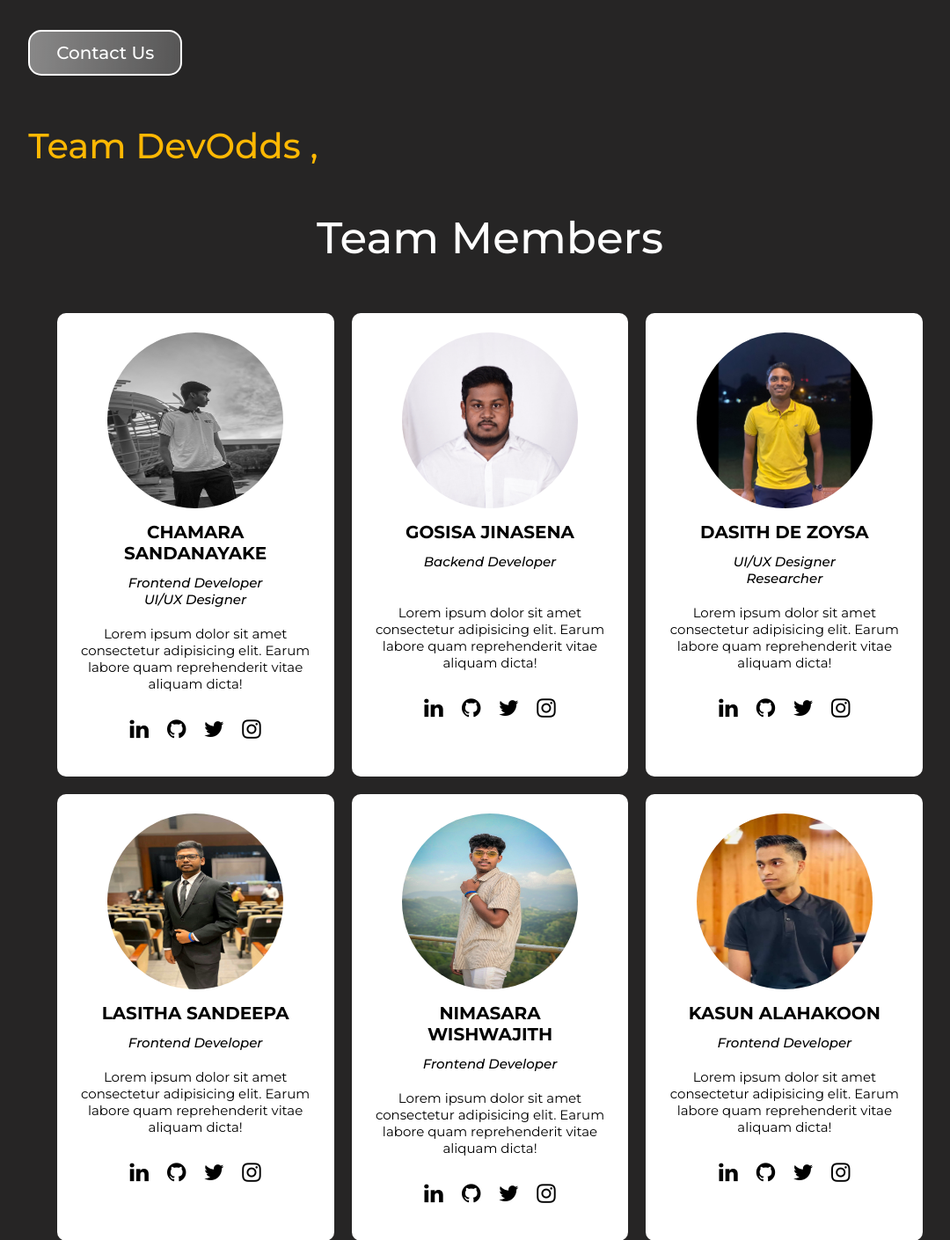
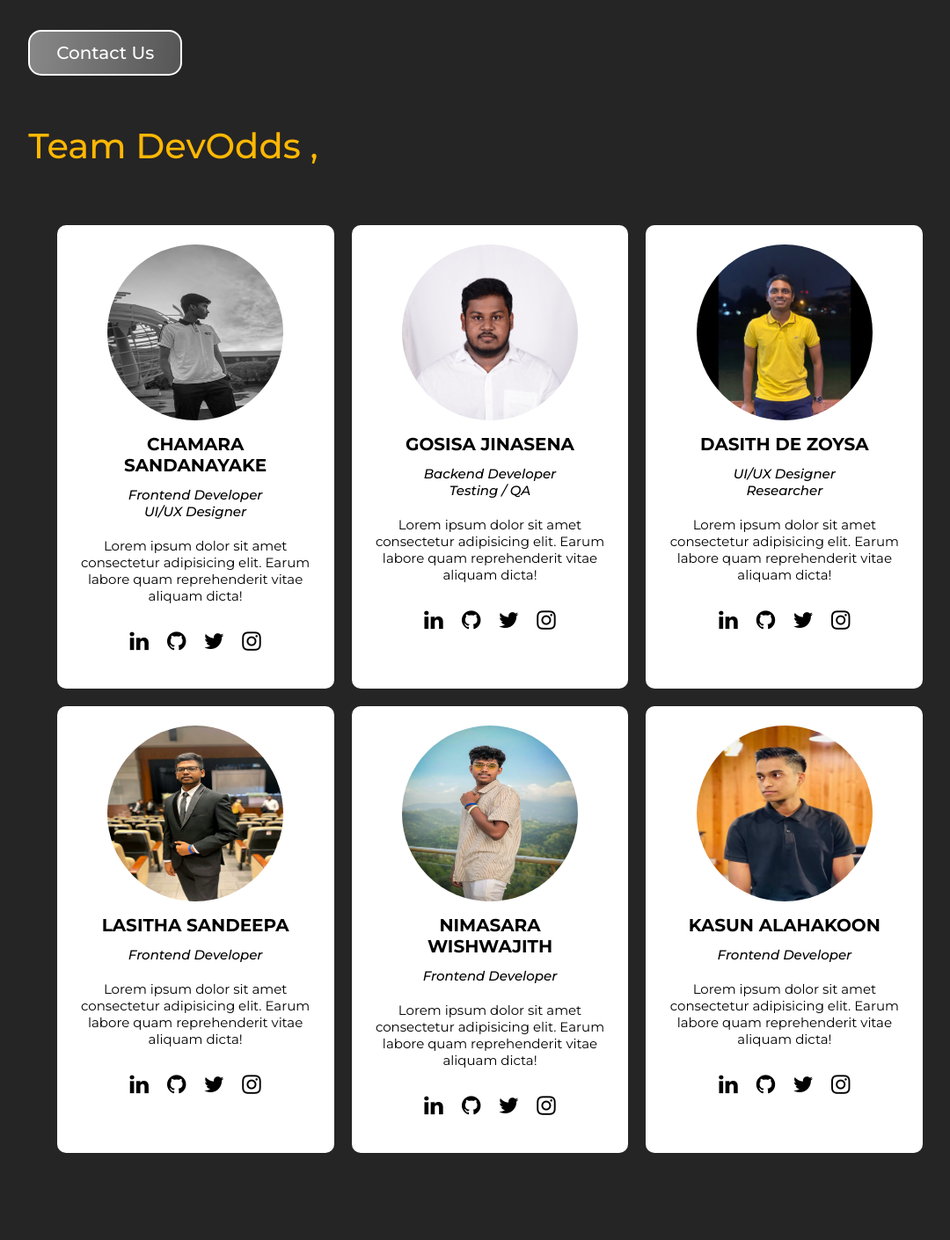
Before and after one commit to scssandanayake/wildlifesrilanka-web-project, a PHP site: page /pages/contactUs.html in a window 1280 px wide. Shown: the part 683-2093 px from the top of the page at 88% size, without its empty margins (83-1163 px from the left). Run offline with PHP 8.4, Linux system fonts and the light colour scheme; some web fonts are replaced.

Commit message:
did some changes

```diff
--- a/pages/contactUs.css
+++ b/pages/contactUs.css
@@ -129,13 +129,13 @@
     text-align: center;
 }
 
-.header-team{
+/* .header-team{
     padding-top: 30px;
     color: rgb(255, 255, 255);
     font-size: 20px;
     margin: auto;
     line-height: 50px;
-}
+} */
 
 .sub-container {
     max-width: 1400px;
--- a/pages/contactUs.html
+++ b/pages/contactUs.html
@@ -57,13 +57,13 @@
         </p>
 
         <a href="mailto:wildlifesrilanka.official@gmail.com" class="btn">Contact Us</a>
-        <h3 data-aos="fade-right" class="sri">Team DevOdds ,</h3>
+        <h3 data-aos="fade-right" data-aos-duration="200" class="sri">Team DevOdds ,</h3>
 
         <!-- team section -->
         <div class="container">
-            <div class="header-team">
+            <!-- <div class="header-team">
                 <h1>Team Members</h1>
-            </div>
+            </div> -->
 
             <div class="sub-container">
                 <div class="teams">
@@ -86,7 +86,7 @@
                 <div class="teams">
                     <img src="../public/gosisa.jpg" alt="">
                     <div class="name">Gosisa Jinasena</div>
-                    <div class="desig">Backend Developer<br><br></div>
+                    <div class="desig">Backend Developer<br>Testing / QA</div>
                     <div class="about">Lorem ipsum dolor sit amet consectetur adipisicing elit. Earum labore quam
                         reprehenderit
                         vitae aliquam dicta!
```
